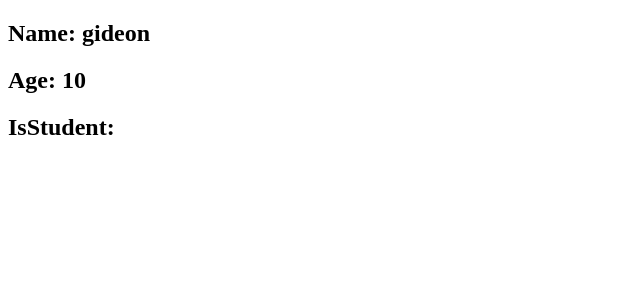
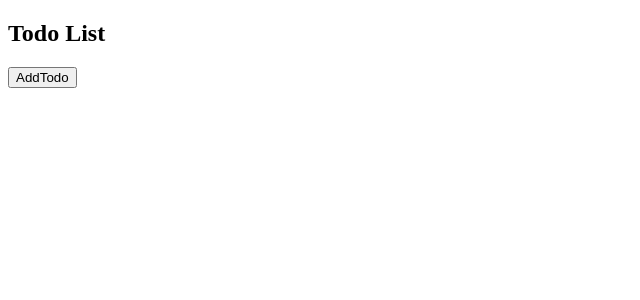
Before and after one commit to G1DY/ReactProjectsTS, a React (Vite) app in the folder reactTypescript/: page / in a window 1280 px wide. Shown: the top 300 px of the page, without its empty margins (0-640 px from the left). Built offline with nearby package versions, Linux system fonts and the light colour scheme.

Commit message:
using typescript interfaces with useStates in a simple todo application

```diff
--- a/reactTypescript/src/App.tsx
+++ b/reactTypescript/src/App.tsx
@@ -1,9 +1,9 @@
-import User from "./Components/UserDetails/User";
+import Todos from "./Components/Todos/Todos";
 
 const App = () => {
   return (
     <div>
-      <User name="gideon" age={10} isStudent={true} />
+      <Todos />
     </div>
   );
 };
--- a/reactTypescript/src/Components/Todos/Todos.tsx
+++ b/reactTypescript/src/Components/Todos/Todos.tsx
@@ -1,11 +1,34 @@
+import { useState } from "react";
+
 interface Todo {
   id: number;
   task: string;
-  completed: string;
+  completed: boolean;
 }
 
 const Todos: React.FC = () => {
   const [todo, setTodo] = useState<Todo[]>([]);
-  return <div></div>;
+
+  const addTodo = (task: string) => {
+    const newTodo: Todo = {
+      id: todo.length + 1,
+      task,
+      completed: false,
+    };
+    setTodo((prevTodo) => [...prevTodo, newTodo]);
+  };
+  return (
+    <div>
+      <h2>Todo List</h2>
+      <button onClick={() => addTodo("new todo")}>AddTodo</button>
+      <ul>
+        {todo.map((todo) => (
+          <li key={todo.id}>
+            {todo.task} {todo.completed ? "completed" : ""}
+          </li>
+        ))}
+      </ul>
+    </div>
+  );
 };
 export default Todos;
```
